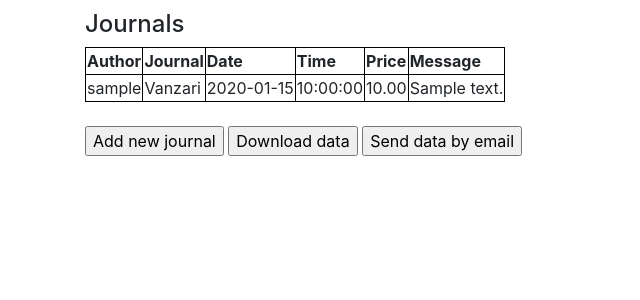
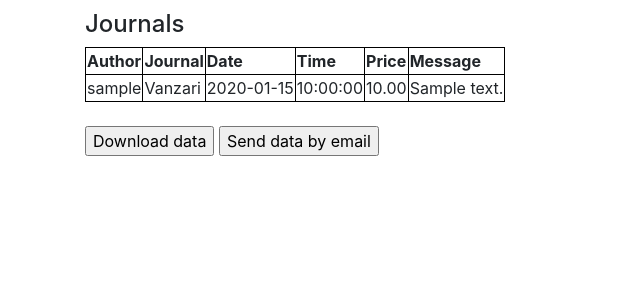
Before and after one commit to cristigard/journals, a Django app: page /journal/list in a window 1280 px wide. Shown: the part 62-362 px from the top of the page, without its empty margins (0-640 px from the left). Run offline with Django 3.2, Linux system fonts and the light colour scheme; a user stored in the database is signed in; tables that the repository leaves empty hold one stand-in row (values such as "Sample post"); some libraries are stand-ins or nearby versions.

Commit message:
remove add journal from list

```diff
--- a/front/templates/front/list-journal.html
+++ b/front/templates/front/list-journal.html
@@ -24,7 +24,6 @@
             </tr>
       </table>
       <br>
-      <a href="{% url 'create' %}"><input type="button" value="Add new journal" /></a>
       <a href="{% url 'download' %}"><input type="button" value="Download data" /></a>
       <a href="{% url 'mail' %}"><input type="button" value="Send data by email" /></a>
 {% else %}
```
